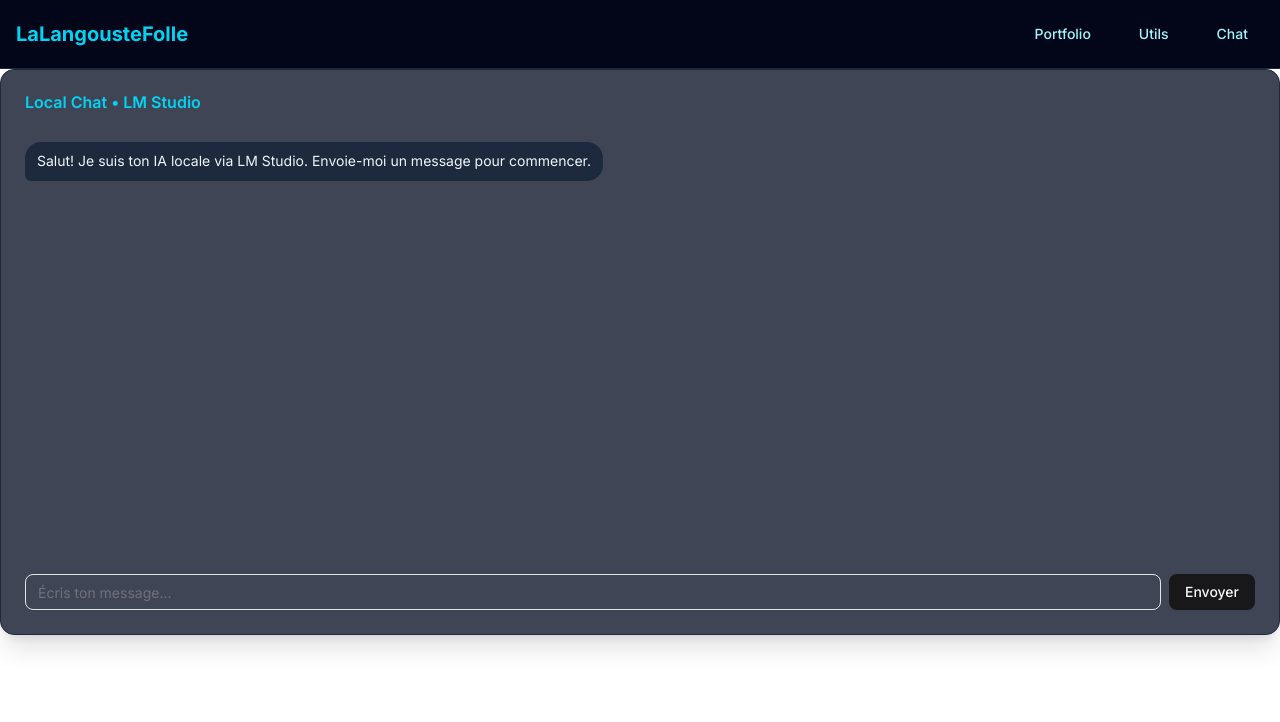
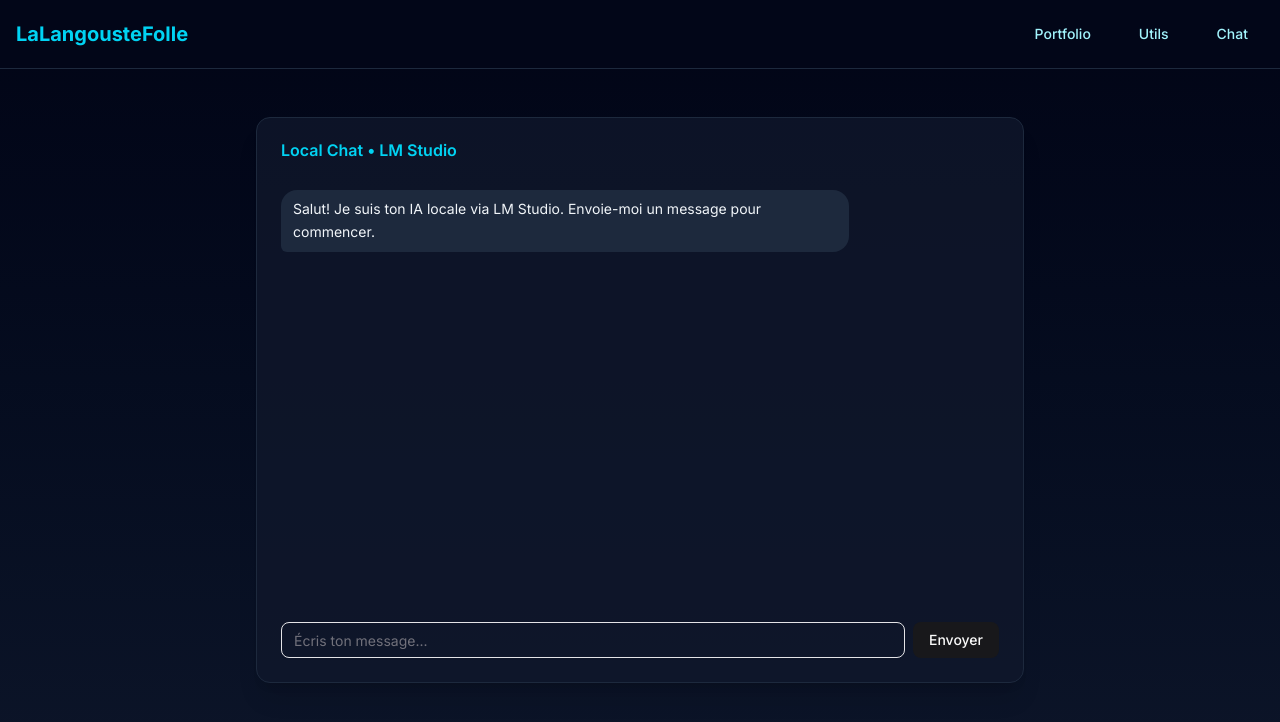
Before and after one commit to LaLangousteFolle/project-website, a Next.js app: page /chat in a window 1280 px wide. Shown: the top 722 px of the page. Built offline with nearby package versions, Linux system fonts and the light colour scheme.

Commit message:
inchallah

```diff
--- a/app/chat/page.tsx
+++ b/app/chat/page.tsx
@@ -85,12 +85,18 @@ export default function ChatPage() {
   };
 
   return (
+    <div className="min-h-screen bg-gradient-to-b from-slate-950 to-slate-900 py-12">
+      <div className="container mx-auto px-4">
+        <div className="max-w-3xl mx-auto">
           <Card className="max-h-[600px] bg-slate-900/80 border-slate-800 shadow-xl overflow-hidden flex flex-col">
             <CardHeader>
-        <CardTitle className="text-cyan-400">Local Chat • LM Studio</CardTitle>
+              <CardTitle className="text-cyan-400">
+                Local Chat • LM Studio
+              </CardTitle>
             </CardHeader>
 
             <CardContent className="flex flex-col flex-1 pt-0">
+              {/* zone messages scrollable uniquement dans la card */}
               <div className="h-[420px] mb-3 pr-2 overflow-y-auto space-y-3">
                 {messages.map((msg) => (
                   <div
@@ -112,6 +118,8 @@ export default function ChatPage() {
                 ))}
                 <div ref={bottomRef} />
               </div>
+
+              {/* input fixé en bas de la card */}
               <div className="flex gap-2">
                 <Input
                   placeholder="Écris ton message..."
@@ -126,5 +134,8 @@ export default function ChatPage() {
               </div>
             </CardContent>
           </Card>
+        </div>
+      </div>
+    </div>
   );
 }
```
Lines whose indentation alone changed are shown as unchanged.
